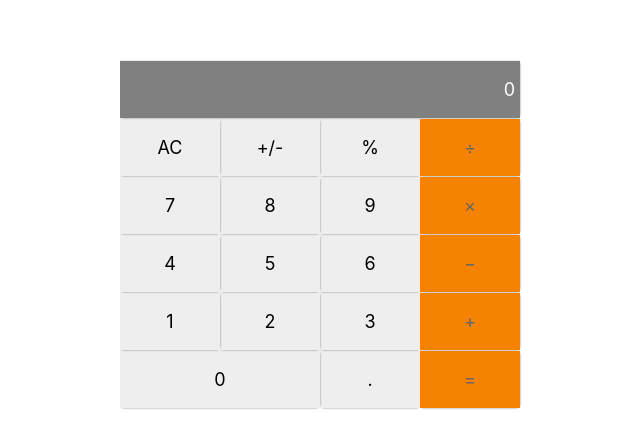
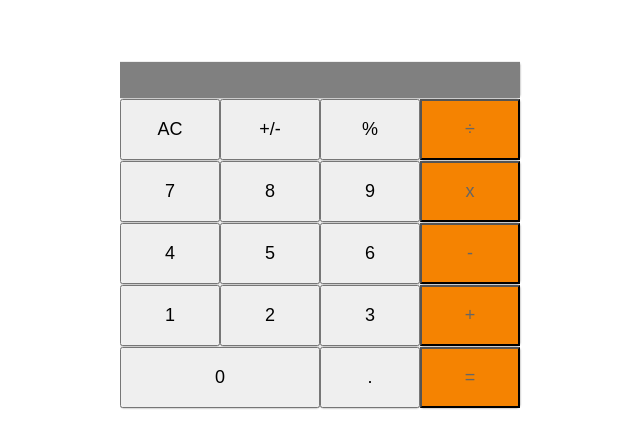
Before and after one commit to Mutai-Gilbert/Math-Setup, a React (Create React App) app: page / in a window 1280 px wide. Shown: the part 166-614 px from the top of the page, without its empty margins (320-960 px from the left). Built offline with nearby package versions, Linux system fonts and the light colour scheme.

Commit message:
Made changes to the src folder and added new files

```diff
--- a/package.json
+++ b/package.json
@@ -6,6 +6,7 @@
     "@testing-library/jest-dom": "^5.16.5",
     "@testing-library/react": "^13.4.0",
     "@testing-library/user-event": "^13.5.0",
+    "big.js": "^6.2.1",
     "react": "^18.2.0",
     "react-dom": "^18.2.0",
     "react-scripts": "5.0.1",
--- a/src/components/Button.js
+++ /dev/null
@@ -1,28 +0,0 @@
-import React from 'react';
-
-const Buttons = () => (
-  <div className="calculator">
-    <span className="button output">0</span>
-    <span className="button">AC</span>
-    <span className="button">+/-</span>
-    <span className="button">%</span>
-    <span className="button">&divide;</span>
-    <span className="button">7</span>
-    <span className="button">8</span>
-    <span className="button">9</span>
-    <span className="button">&times;</span>
-    <span className="button">4</span>
-    <span className="button">5</span>
-    <span className="button">6</span>
-    <span className="button">&minus;</span>
-    <span className="button">1</span>
-    <span className="button">2</span>
-    <span className="button">3</span>
-    <span className="button">+</span>
-    <span className="button zero">0</span>
-    <span className="button">.</span>
-    <span className="button orange">=</span>
-  </div>
-);
-
-export default Buttons;
--- a/src/components/calculator.js
+++ b/src/components/calculator.js
@@ -1,9 +1,52 @@
-import React from 'react';
+import { useState } from 'react';
 import './calculator.css';
-import Buttons from './Button';
+import calculate from '../logic/calculate';
 
-export default function Calculator() {
+const Calculator = () => {
+  const [total, setTotal] = useState(null);
+  const [next, setNext] = useState(null);
+  const [operation, setOperation] = useState(null);
+
+  const handleClick = (e) => {
+    const answer = calculate({ total, next, operation }, e.target.textContent);
+    setTotal(answer.total);
+    setNext(answer.next);
+    setOperation(answer.operation);
+  };
   return (
-    <Buttons />
+    <div className="calculator">
+
+      <div className="button output">
+        {' '}
+        {total}
+        {' '}
+        {operation}
+        {' '}
+        {next}
+      </div>
+
+      <button onClick={handleClick} type="button" className="button">AC</button>
+      <button onClick={handleClick} type="button" className="button">+/-</button>
+      <button onClick={handleClick} type="button" className="button">%</button>
+      <button onClick={handleClick} type="button" className="button">÷</button>
+      <button onClick={handleClick} type="button" className="button">7</button>
+      <button onClick={handleClick} type="button" className="button">8</button>
+      <button onClick={handleClick} type="button" className="button">9</button>
+      <button onClick={handleClick} type="button" className="button">x</button>
+      <button onClick={handleClick} type="button" className="button">4</button>
+      <button onClick={handleClick} type="button" className="button">5</button>
+      <button onClick={handleClick} type="button" className="button">6</button>
+      <button onClick={handleClick} type="button" className="button">-</button>
+      <button onClick={handleClick} type="button" className="button">1</button>
+      <button onClick={handleClick} type="button" className="button">2</button>
+      <button onClick={handleClick} type="button" className="button">3</button>
+      <button onClick={handleClick} type="button" className="button">+</button>
+      <button onClick={handleClick} type="button" className="button zero">0</button>
+      <button onClick={handleClick} type="button" className="button">.</button>
+      <button onClick={handleClick} type="button" className="button orange">=</button>
+
+    </div>
   );
-}
+};
+
+export default Calculator;
--- /dev/null
+++ b/src/logic/calculate.js
@@ -0,0 +1,133 @@
+import operate from './operate';
+
+function isNumber(item) {
+  return !!item.match(/[0-9]+/);
+}
+
+/**
+ * Given a button name and a calculator data object, return an updated
+ * calculator data object.
+ *
+ * Calculator data object contains:
+ *   total:s      the running total
+ *   next:String       the next number to be operated on with the total
+ *   operation:String  +, -, etc.
+ */
+export default function calculate(obj, buttonName) {
+  if (buttonName === 'AC') {
+    return {
+      total: null,
+      next: null,
+      operation: null,
+    };
+  }
+
+  if (isNumber(buttonName)) {
+    if (buttonName === '0' && obj.next === '0') {
+      return {};
+    }
+    // If there is an operation, update next
+    if (obj.operation) {
+      if (obj.next && obj.next !== '0') {
+        return { ...obj, next: obj.next + buttonName };
+      }
+      return { ...obj, next: buttonName };
+    }
+    // If there is no operation, update next and clear the value
+    if (obj.next && obj.next !== '0') {
+      return {
+        next: obj.next + buttonName,
+        total: null,
+      };
+    }
+    return {
+      next: buttonName,
+      total: null,
+    };
+  }
+
+  if (buttonName === '.') {
+    if (obj.next) {
+      if (obj.next.includes('.')) {
+        return { ...obj };
+      }
+      return { ...obj, next: `${obj.next}.` };
+    }
+    if (obj.operation) {
+      return { ...obj, next: '0.' };
+    }
+    if (obj.total) {
+      if (obj.total.includes('.')) {
+        return {};
+      }
+      return { ...obj, next: `${obj.total}.` };
+    }
+    return { ...obj, next: '0.' };
+  }
+
+  if (buttonName === '=') {
+    if (obj.next && obj.operation) {
+      return {
+        total: operate(obj.total, obj.next, obj.operation),
+        next: null,
+        operation: null,
+      };
+    }
+    // '=' with no operation, nothing to do
+    return {};
+  }
+
+  if (buttonName === '+/-') {
+    if (obj.next) {
+      return { ...obj, next: (-1 * parseFloat(obj.next)).toString() };
+    }
+    if (obj.total) {
+      return { ...obj, total: (-1 * parseFloat(obj.total)).toString() };
+    }
+    return {};
+  }
+
+  // Button must be an operation
+
+  // When the user presses an operation button without having entered
+  // a number first, do nothing.
+  // if (!obj.next && !obj.total) {
+  //   return {};
+  // }
+
+  // User pressed an operation after pressing '='
+  if (!obj.next && obj.total && !obj.operation) {
+    return { ...obj, operation: buttonName };
+  }
+
+  // User pressed an operation button and there is an existing operation
+  if (obj.operation) {
+    if (obj.total && !obj.next) {
+      return { ...obj, operation: buttonName };
+    }
+
+    if (!obj.total) {
+      return { total: 0, operation: buttonName };
+    }
+
+    return {
+      total: operate(obj.total, obj.next, obj.operation),
+      next: null,
+      operation: buttonName,
+    };
+  }
+
+  // no operation yet, but the user typed one
+
+  // The user hasn't typed a number yet, just save the operation
+  if (!obj.next) {
+    return { operation: buttonName };
+  }
+
+  // save the operation and shift 'next' into 'total'
+  return {
+    total: obj.next,
+    next: null,
+    operation: buttonName,
+  };
+}
--- /dev/null
+++ b/src/logic/operate.js
@@ -0,0 +1,30 @@
+import Big from 'big.js';
+
+export default function operate(numberOne, numberTwo, operation) {
+  const one = Big(numberOne);
+  const two = Big(numberTwo);
+  if (operation === '+') {
+    return one.plus(two).toString();
+  }
+  if (operation === '-') {
+    return one.minus(two).toString();
+  }
+  if (operation === 'x') {
+    return one.times(two).toString();
+  }
+  if (operation === '÷') {
+    try {
+      return one.div(two).toString();
+    } catch (err) {
+      return "Can't divide by 0.";
+    }
+  }
+  if (operation === '%') {
+    try {
+      return one.mod(two).toString();
+    } catch (err) {
+      return "Can't find modulo as can't divide by 0.";
+    }
+  }
+  throw Error(`Unknown operation '${operation}'`);
+}
```
Also changed, not shown: 1 other file (tests, documents, lock files or other folders).
